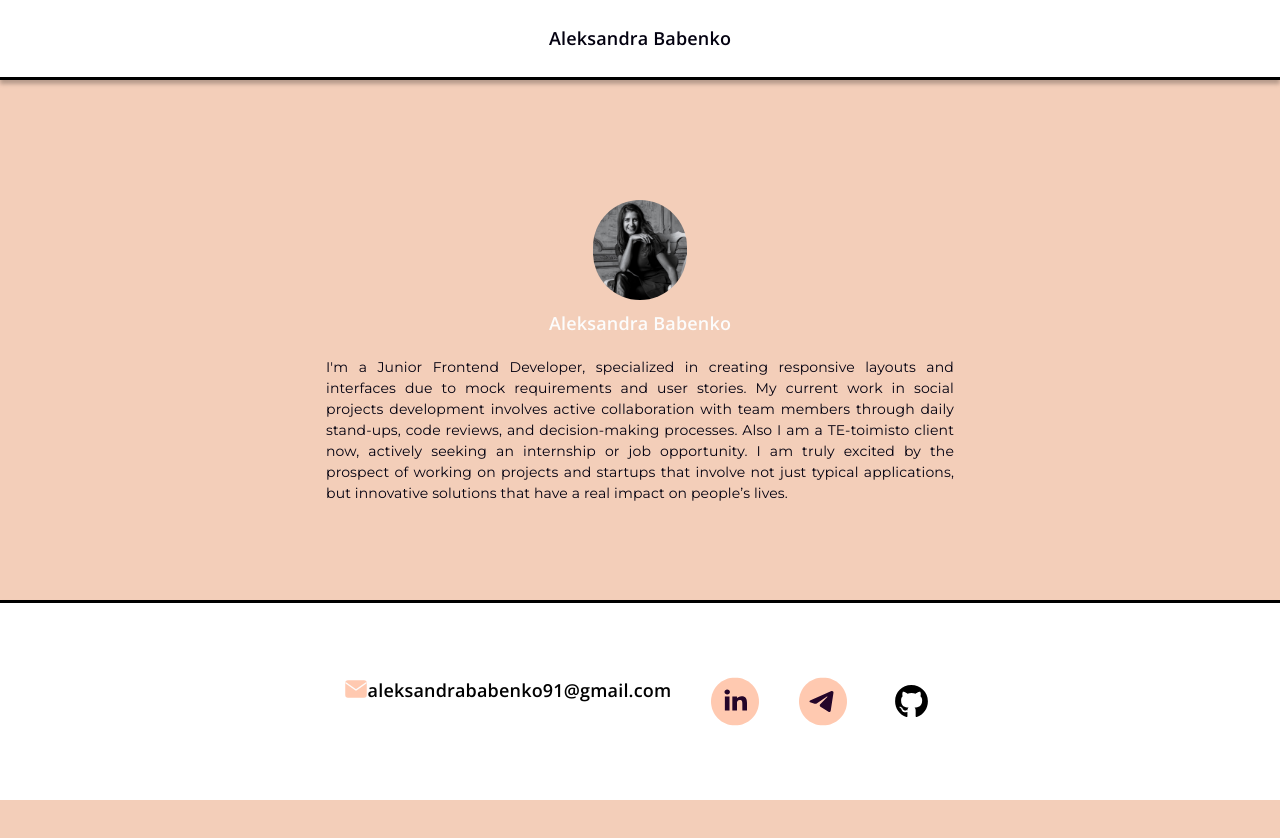
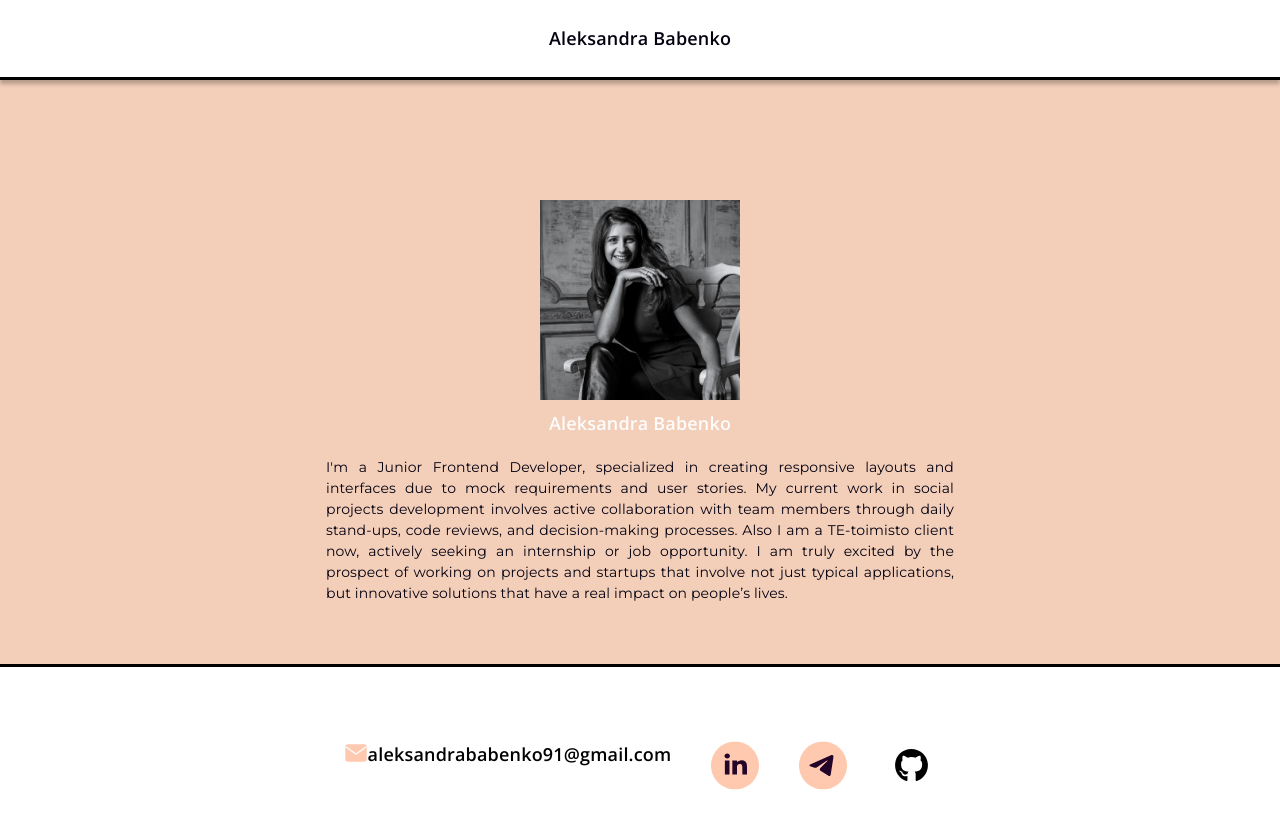
Before and after one commit to aleksandrababenko91/Portfolio-aleksandra, a Next.js app: page /about in a window 1280 px wide. Shown: the top 838 px of the page. Before the commit the page ends 800 px from the top, so only its background shows below. Built offline with nearby package versions, Linux system fonts and the light colour scheme.

Commit message:
cghange image resolution

```diff
--- a/src/components/HeroSection/HeroCard.jsx
+++ b/src/components/HeroSection/HeroCard.jsx
@@ -1,10 +1,13 @@
 import styles from '../HeroSection/HeroSection.module.scss';
+import Image from 'next/image';
 
 export default function HeroCard({item}) {
   const { img, role, name } = item;
   return(
       <div className={styles.cardContainer}>
-      <img className={styles.image} src={img}  />
+        <div className={styles.image} >
+          <Image src={img} width={200} height={200} alt="photo_8"/>
+        </div>
       <div className={styles.text}>
         <div className={styles.name}>
           {name}
--- a/src/components/HeroSection/HeroSection.module.scss
+++ b/src/components/HeroSection/HeroSection.module.scss
@@ -111,8 +111,8 @@
 
 .image {
   width: fit-content;
-  height: 100px;
-  border-radius: 100px;
+  height: 200px;
+  border-radius: 200px;
   @include mixin.media-q("xl") {
     width: fit-content;
     height: 300px;
```
